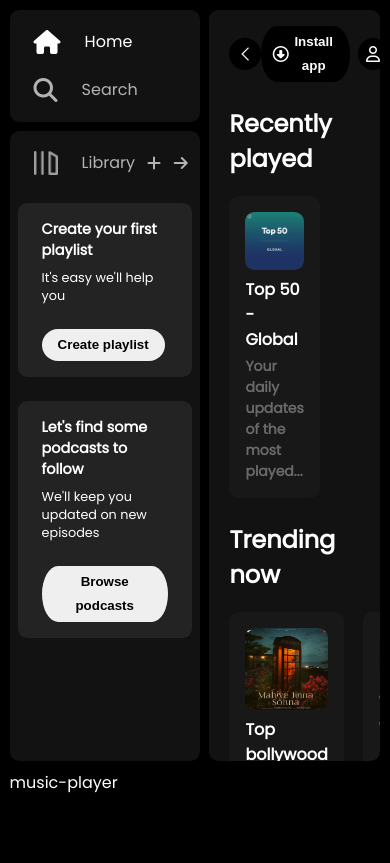
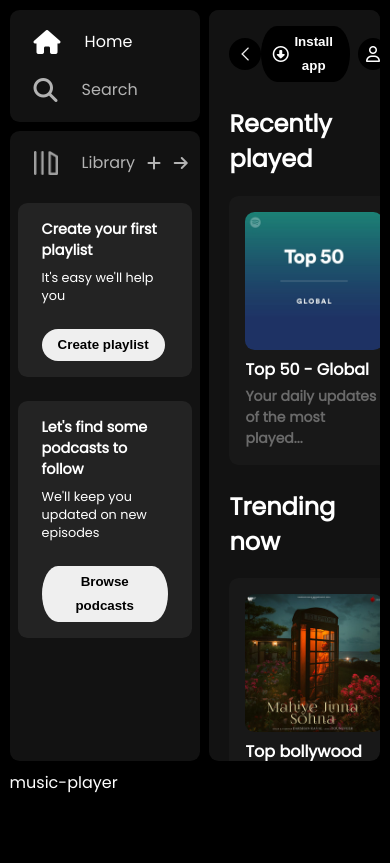
Before and after one commit to BhaveshUV/spotify-clone, a plain HTML site: page index.html in a window 390 px wide. Drawn offline with Linux system fonts and the light colour scheme.

Commit message:
add responsiveness to the containers of cards
-changed no. of columns of grids i.e .conatiner in the largest viewport
-added responsiveness to the grids i.e .container using media queries

```diff
--- a/style.css
+++ b/style.css
@@ -197,10 +197,55 @@ body {
 }
 .content section .container {
     display: grid;
-    grid-template-columns: repeat(4, 1fr);
+    grid-template-columns: repeat(5, 1fr);
     grid-template-rows: repeat(1, 1fr);
     grid-gap: 1.2rem;
 }
+@media(max-width: 1320px) {
+    .content section .container {
+        grid-template-columns: repeat(4, 1fr);
+        grid-template-rows: repeat(1, 1fr);
+        grid-gap: 1.2rem;
+    }
+}
+@media(max-width: 1120px) {
+    .content section .container {
+        grid-template-columns: repeat(3, 1fr);
+        grid-template-rows: repeat(1, 1fr);
+        grid-gap: 1.2rem;
+    }
+}
+@media(max-width: 845px) {
+    .content section .container {
+        grid-template-columns: repeat(2, minmax(170px, 1fr));
+        grid-template-rows: repeat(1, 1fr);
+        grid-gap: 2rem;
+    }
+}
+@media(max-width: 670px) {
+    .content section .container {
+        grid-template-columns: repeat(2, minmax(170px, 1fr));
+        grid-template-rows: repeat(1, 1fr);
+        grid-gap: 0.75rem;
+    }
+}
+@media(max-width: 620px) {
+    .content section .container {
+        grid-template-columns: repeat(1, minmax(170px, 220px));
+        grid-template-rows: repeat(1, 1fr);
+        justify-content: center;
+        grid-gap: 1.2rem;
+    }
+}
+@media(max-width: 490px) {
+    .content section .container {
+        grid-template-columns: repeat(1, minmax(170px, 1fr));
+        grid-template-rows: repeat(1, 1fr);
+        padding: 0 0;
+        justify-content: start;
+    }
+}
+
 .content section .container .cards {
     background-color: #181818;
     padding: 1rem;
```
